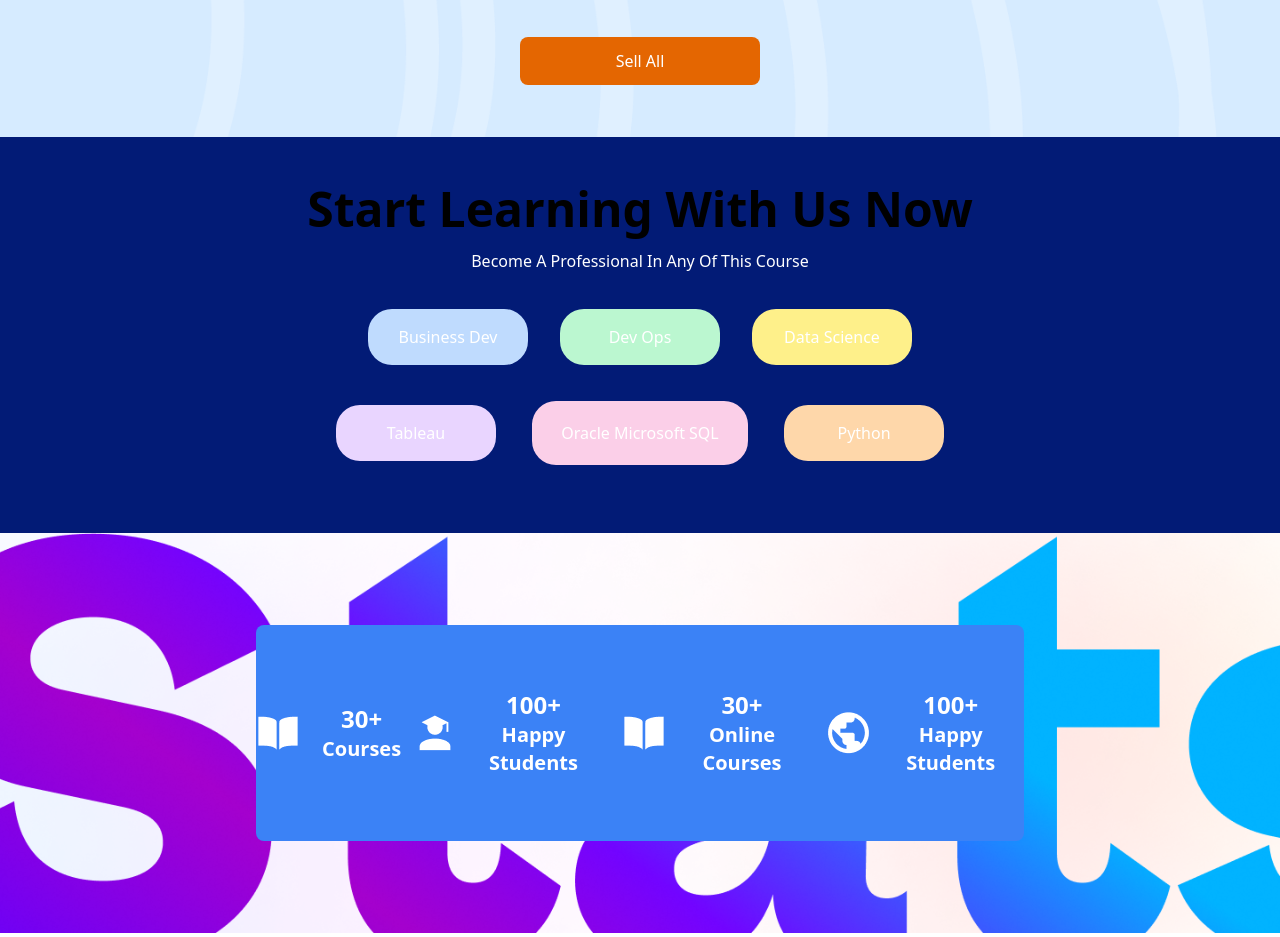
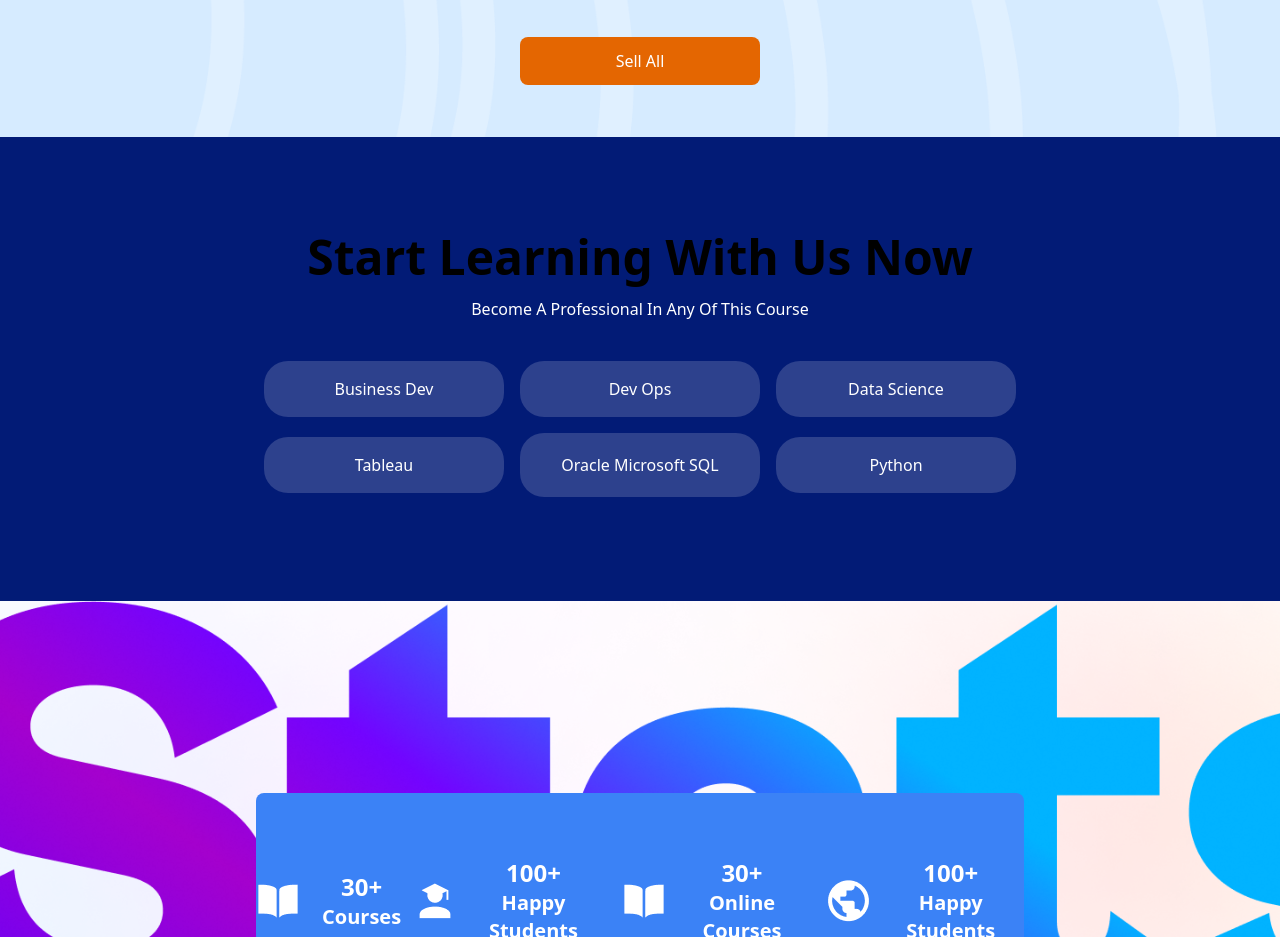
Before and after one commit to edoubleone/e1xacademyfrontend, a React (Create React App) app: page / in a window 1280 px wide. Shown: the part 2880-3817 px from the top of the page. Built offline with nearby package versions, Linux system fonts and the light colour scheme.

Commit message:
learning added more colors

```diff
--- a/src/components/Accredication.jsx
+++ b/src/components/Accredication.jsx
@@ -20,10 +20,10 @@ function Accredication() {
   return (
     <div
       className="flex justify-center items-center h-screen"
-      style={{ ...backgroundImageStyle, height: "400px" }}
+      style={{ ...backgroundImageStyle, height: "600px" }}
     >
       <div
-        className="flex items-center justify-center h-[80] w-full"
+        className="flex items-center justify-center h-full w-full"
         style={{ ...imageStyle, minHeight: "400px" }}
       >
         <div className="container  mx-auto flex justify-center">
--- a/src/components/Start.jsx
+++ b/src/components/Start.jsx
@@ -2,9 +2,9 @@ import React from "react";
 
 function Start() {
   return (
-    <div className="bg-[#021B76]">
-      <div className="container max-w-6xl mx-auto pb-12 ">
-        <div className="pt-12">
+    <div className="bg-[#021b76] py-12">
+      <div className="container max-w-6xl mx-auto pb-12">
+        <div className="pt-12 py-3">
           <h1 className="text-center text-5xl font-bold pb-4 text-gradientColorStops">
             {" "}
             Start Learning With Us Now
@@ -14,36 +14,36 @@ function Start() {
           </p>
         </div>
         <div className="flex justify-center items-center">
-          <div className="w-48 p-4">
-            <div className="h-full bg-blue-200 flex flex-col justify-center items-center py-4 rounded-3xl text-white ">
+          <div className="w-64 p-2">
+            <div className="h-full bg-[#2d418d] flex flex-col justify-center items-center py-4 rounded-3xl text-white ">
               <p>Business Dev</p>
             </div>
           </div>
-          <div className="w-48 p-4">
-            <div className="h-full bg-green-200 flex flex-col justify-center items-center py-4 rounded-3xl text-white ">
+          <div className="w-64 p-2">
+            <div className="h-full bg-[#2d418d] flex flex-col justify-center items-center py-4 rounded-3xl text-white ">
               <p>Dev Ops</p>
             </div>
           </div>
-          <div className="w-48 p-4">
-            <div className="h-full bg-yellow-200 flex flex-col justify-center items-center py-4 rounded-3xl text-white ">
+          <div className="w-64 p-2">
+            <div className="h-full bg-[#2d418d] flex flex-col justify-center items-center py-4 rounded-3xl text-white ">
               <p>Data Science</p>
             </div>
           </div>
         </div>
 
         <div className="flex justify-center items-center">
-          <div className="w-48 p-4">
-            <div className="h-full bg-purple-200 flex flex-col justify-center items-center py-4 rounded-3xl  text-white">
+          <div className="w-64 p-2">
+            <div className="h-full bg-[#2d418d] flex flex-col justify-center items-center py-4 rounded-3xl  text-white">
               <p className="text-center">Tableau</p>
             </div>
           </div>
-          <div className="w-64 p-5">
-            <div className="h-full bg-pink-200 flex flex-col justify-center items-center  py-5 rounded-3xl  text-white">
+          <div className="w-64 p-2">
+            <div className="h-full bg-[#2d418d] flex flex-col justify-center items-center  py-5 rounded-3xl  text-white">
               <p className="text-center">Oracle Microsoft SQL</p>
             </div>
           </div>
-          <div className="w-48 p-4">
-            <div className="h-full bg-orange-200 flex flex-col justify-center items-center py-4 rounded-3xl text-white ">
+          <div className="w-64 p-2">
+            <div className="h-full bg-[#2d418d] flex flex-col justify-center items-center py-4 rounded-3xl text-white ">
               <p className="text-center">Python</p>
             </div>
           </div>
```
Also changed, not shown: src/assets/images/partners.png (added).
